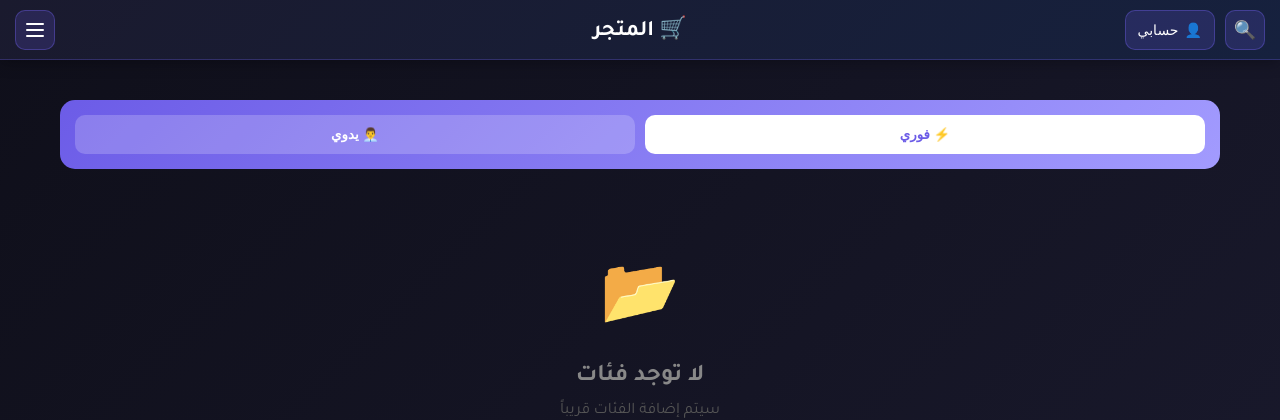
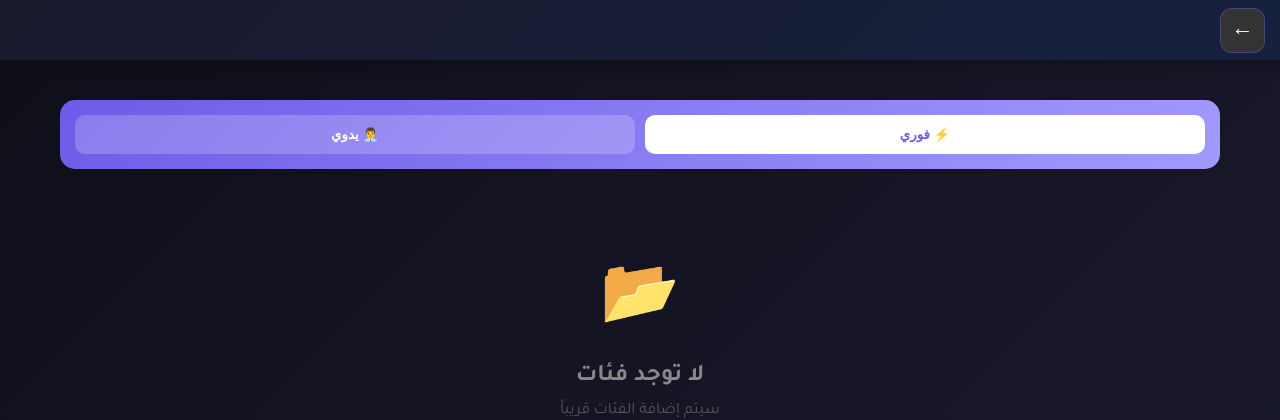
Before and after one commit to ziadosama582005-crypto/tttrrrrrrrrrrr, a Flask app: page / in a window 1280 px wide. Shown: the top 420 px of the page. Run offline with Flask 3, Linux system fonts and the light colour scheme; some libraries are stand-ins or nearby versions.

Commit message:
Fix deployment issues

```diff
--- a/templates/categories.html
+++ b/templates/categories.html
@@ -20,84 +20,49 @@
             padding-top: 70px;
         }
 
-        /* الهيدر الرئيسي */
-        .main-header {
+        /* الهيدر البسيط - زر الرجوع فقط */
+        .simple-header {
             position: fixed;
             top: 0;
+            right: 0;
             left: 0;
-            right: 0;
             height: 60px;
             background: linear-gradient(135deg, #1a1a2e 0%, #16213e 100%);
-            border-bottom: 1px solid rgba(108, 92, 231, 0.3);
             display: flex;
             align-items: center;
-            justify-content: space-between;
             padding: 0 15px;
             z-index: 999;
             box-shadow: 0 2px 15px rgba(0, 0, 0, 0.3);
         }
 
-        .header-right {
-            display: flex;
-            align-items: center;
-            gap: 10px;
-        }
-
-        .header-center {
-            position: absolute;
-            left: 50%;
-            transform: translateX(-50%);
-        }
-
-        .header-logo {
-            font-size: 22px;
-            font-weight: bold;
-            color: #fff;
-            display: flex;
-            align-items: center;
-            gap: 8px;
-        }
-
-        .header-logo img {
-            height: 35px;
-            width: auto;
-        }
-
-        .header-left {
-            display: flex;
-            align-items: center;
-        }
-
-        .header-btn {
+        .back-btn {
             background: rgba(108, 92, 231, 0.2);
             border: 1px solid rgba(108, 92, 231, 0.4);
             color: #fff;
-            width: 40px;
-            height: 40px;
-            border-radius: 10px;
+            width: 45px;
+            height: 45px;
+            border-radius: 12px;
             display: flex;
             align-items: center;
             justify-content: center;
             cursor: pointer;
             transition: all 0.3s;
-            font-size: 18px;
-        }
-
-        .header-btn:hover {
+            font-size: 22px;
+            text-decoration: none;
+        }
+
+        .back-btn:hover {
             background: rgba(108, 92, 231, 0.4);
             border-color: #6c5ce7;
             transform: scale(1.05);
         }
 
-        .header-btn.account-btn {
-            width: auto;
-            padding: 0 12px;
-            gap: 6px;
-            font-size: 14px;
+        /* إخفاء الهيدر القديم */
+        .main-header {
+            display: none !important;
         }
 
         .menu-btn {
-            flex-direction: column;
             gap: 4px;
         }
 
@@ -510,33 +475,11 @@
     </style>
 </head>
 <body data-logged-in="{{ 'true' if is_logged_in else 'false' }}">
-    <!-- الهيدر الرئيسي -->
-    <header class="main-header">
-        <!-- يمين الشاشة: البحث وحسابي -->
-        <div class="header-right">
-            <button class="header-btn" onclick="openSearch()" title="بحث">
-                🔍
-            </button>
-            <button class="header-btn account-btn" id="headerAccountBtn" onclick="handleAccountClick()" title="حسابي">
-                <span id="headerAccountIcon">👤</span> <span id="headerAccountText">حسابي</span>
-            </button>
-        </div>
-
-        <!-- وسط: الشعار -->
-        <div class="header-center">
-            <div class="header-logo">
-                🛒 المتجر
-            </div>
-        </div>
-
-        <!-- يسار الشاشة: القائمة -->
-        <div class="header-left">
-            <button class="header-btn menu-btn" onclick="openSideMenu()" title="القائمة">
-                <span></span>
-                <span></span>
-                <span></span>
-            </button>
-        </div>
+    <!-- الهيدر البسيط - زر الرجوع فقط -->
+    <header class="simple-header">
+        <a href="/" class="back-btn" title="الرجوع للرئيسية">
+            ←
+        </a>
     </header>
 
     <!-- القائمة الجانبية -->
```
